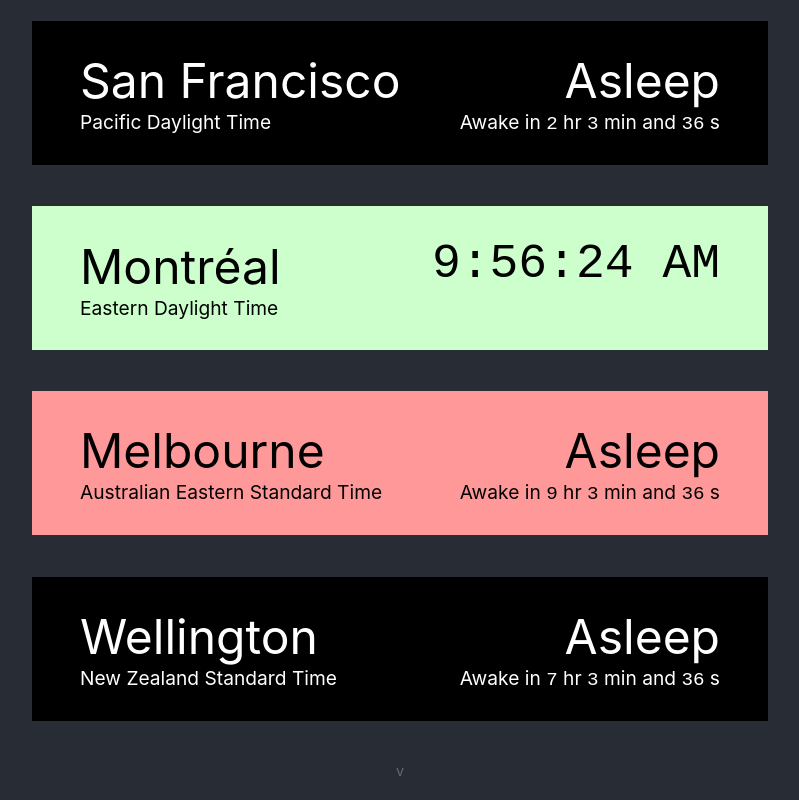
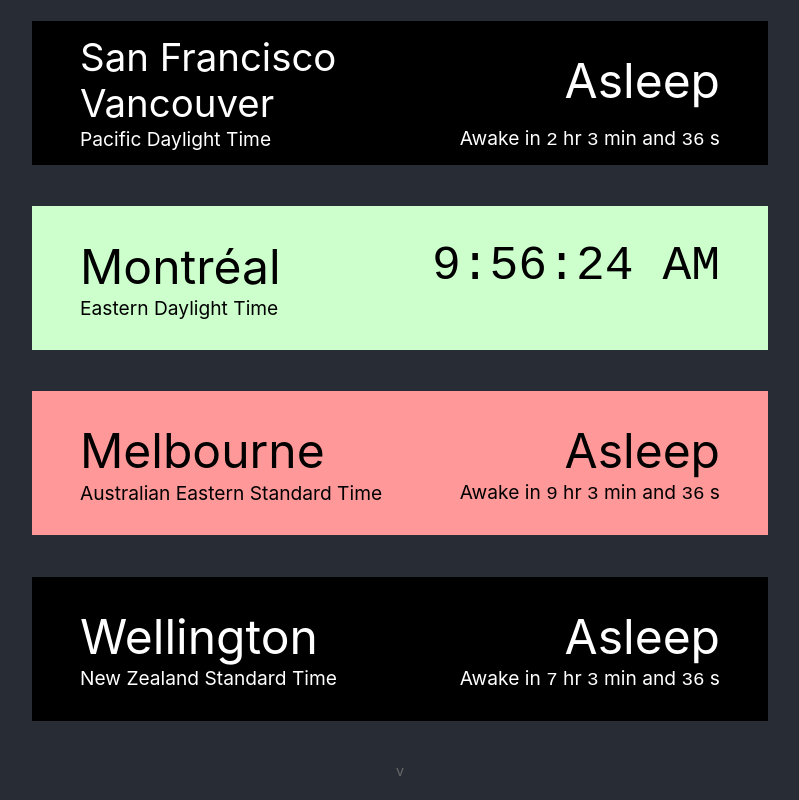
Before and after one commit to TimothyJones/can-i-call-clock, a React (Create React App) app: page / in a window 1280 px wide. Shown: the whole page, without its empty margins (240-1039 px from the left). Built offline with nearby package versions, Linux system fonts and the light colour scheme.

Commit message:
feat: Allow multi-city legends

```diff
--- a/src/App.css
+++ b/src/App.css
@@ -43,6 +43,7 @@
 .TimeBlockSegment {
   display: flex;
   justify-content: space-between;
+  align-items: center;
 }
 
 .Time {
@@ -59,6 +60,10 @@
   color: #61dafb;
 }
 
+.multi-city {
+  font-size: 0.8em;
+}
+
 .version {
   color: dimgray;
   align-self: center;
--- a/src/App.tsx
+++ b/src/App.tsx
@@ -10,7 +10,7 @@ function App() {
       <TimeDisplay
         now={now}
         timezone="America/Los_Angeles"
-        city="San Francisco"
+        city={['San Francisco', 'Vancouver']}
       />
       <TimeDisplay now={now} timezone="America/Toronto" city="Montréal" />
       <TimeDisplay now={now} timezone="Australia/Melbourne" />
--- a/src/TimeDisplay.tsx
+++ b/src/TimeDisplay.tsx
@@ -8,14 +8,20 @@ export const TimeDisplay = ({
 }: {
   timezone: string;
   now: DateTime;
-  city?: string;
+  city?: string | Array<string>;
 }) => {
   const { time, inferredCity, displayTimezone, timeOfDay, timeToNine } =
     useTimeFormats(timezone, now);
   return (
     <div className={`TimeBlock ${timeOfDay}`}>
       <div className="TimeBlockSegment">
-        <div className="City">{city !== undefined ? city : inferredCity}</div>
+        <div className="City">
+          {city !== undefined
+            ? Array.isArray(city)
+              ? city.map((name) => <div className="multi-city">{name}</div>)
+              : city
+            : inferredCity}
+        </div>
         {timeOfDay === 'lateEvening' || timeOfDay === 'night' ? (
           'Asleep'
         ) : (
```
